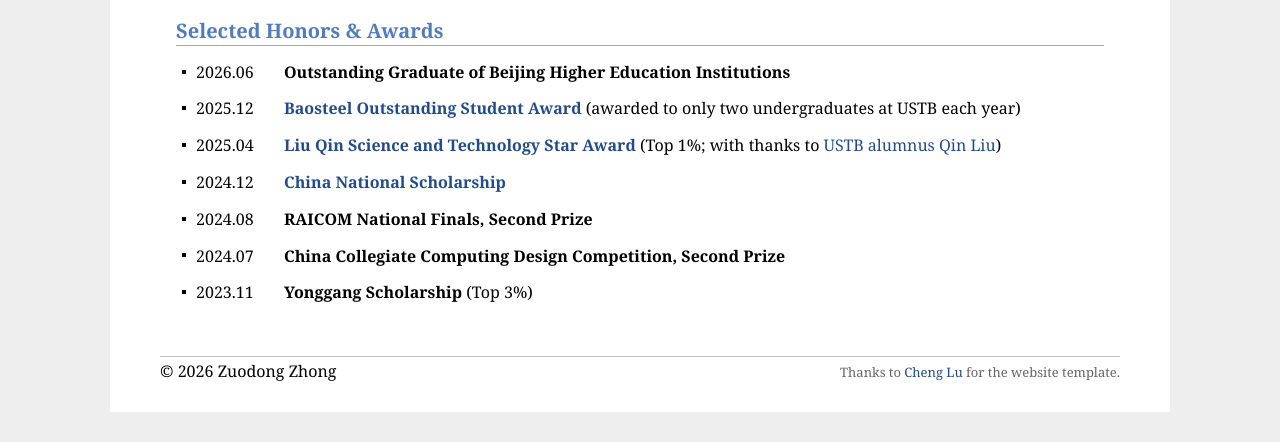
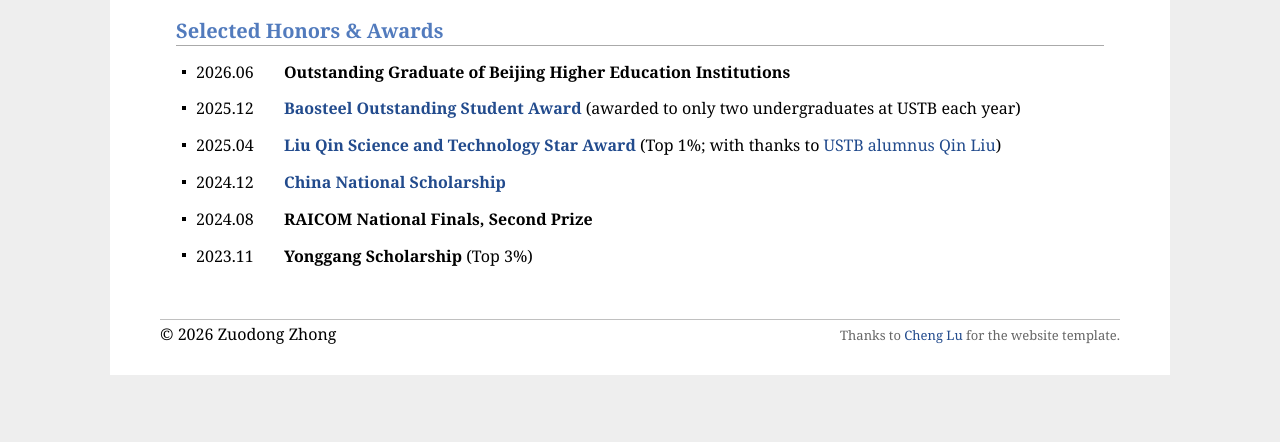
Before and after one commit to zuodong-zhong/zuodong-zhong.github.io, a plain HTML site: page index.html in a window 1280 px wide. Shown: the part 1986-2428 px from the top of the page. After the commit the page ends 2391 px from the top, so only its background shows below. Drawn offline with Linux system fonts and the light colour scheme.

Commit message:
Update homepage

```diff
--- a/index.html
+++ b/index.html
@@ -169,7 +169,6 @@
       <li><time datetime="2025-04">2025.04</time><div class="honor-details"><strong><a href="https://mp.weixin.qq.com/s/mYVt4qszNtR1wRpTlXtp-w" data-zh="刘芹科技之星">Liu Qin Science and Technology Star Award</a></strong><span data-zh="（Top 1%；感谢"> (Top 1%; with thanks to </span><a href="https://baike.baidu.com/item/%E5%88%98%E8%8A%B9/16503175" data-zh="刘芹学长">USTB alumnus Qin Liu</a><span data-zh="）">)</span></div></li>
       <li><time datetime="2024-12">2024.12</time><div class="honor-details"><strong><a href="https://mp.weixin.qq.com/s/lMo94nm98TUhxr787QqMxA" data-zh="国家奖学金">China National Scholarship</a></strong></div></li>
       <li><time datetime="2024-08">2024.08</time><div class="honor-details"><strong data-zh="睿抗机器人开发者大赛（RAICOM）· 全国总决赛二等奖">RAICOM National Finals, Second Prize</strong></div></li>
-      <li><time datetime="2024-07">2024.07</time><div class="honor-details"><strong data-zh="中国大学生计算机设计大赛 · 全国二等奖">China Collegiate Computing Design Competition, Second Prize</strong></div></li>
       <li><time datetime="2023-11">2023.11</time><div class="honor-details"><strong data-zh="永钢奖学金">Yonggang Scholarship</strong><span data-zh="（Top 3%）"> (Top 3%)</span></div></li>
     </ul>
   </main>
```
